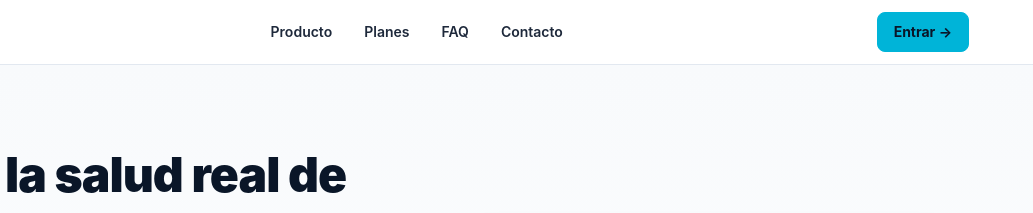
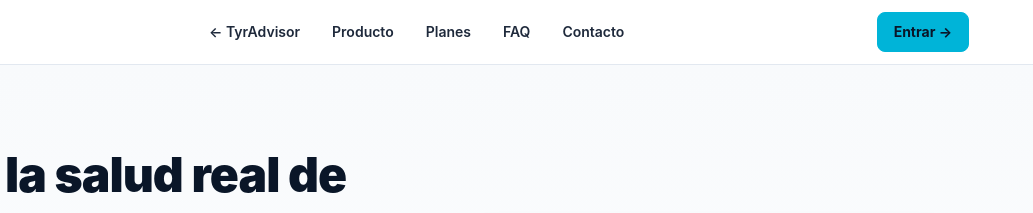
Before and after one commit to Tyradvisor/ihc-tool-commercial, a website: page landing/index.html in a window 1280 px wide. Shown: the top 213 px of the page, 247-1280 px from the left. Drawn offline with Linux system fonts and the light colour scheme.

Commit message:
fix(landing): add "← TyrAdvisor" link to return to main site
The IHC landing nav had no way back to tyradvisor.com (dead-end).
Added a return link as the first nav item.

Co-Authored-By: Claude Opus 4.8 <noreply@anthropic.com>

```diff
--- a/landing/index.html
+++ b/landing/index.html
@@ -36,6 +36,7 @@
         </span>
       </a>
       <nav class="nav-links">
+        <a href="https://tyradvisor.com/">← TyrAdvisor</a>
         <a href="#solucion">Producto</a>
         <a href="#planes">Planes</a>
         <a href="#faq">FAQ</a>
```
